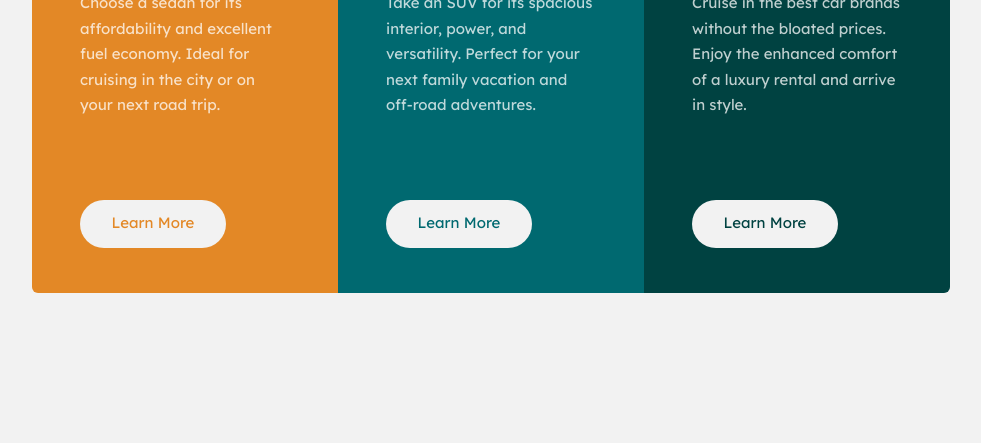
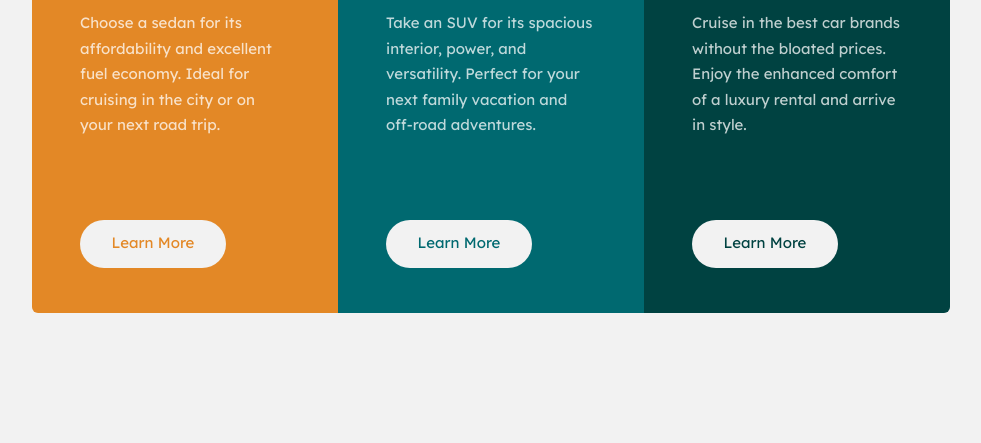
Before and after one commit to gnjmonroe/3-column-preview-card-component-main, a plain HTML site: page index.html in a window 1536 px wide. Shown: the part 357-800 px from the top of the page, without its empty margins (277-1258 px from the left). Drawn offline with Linux system fonts and the light colour scheme.

Commit message:
README update and desktop margin update

```diff
--- a/scss/layout/_layout.scss
+++ b/scss/layout/_layout.scss
@@ -14,6 +14,7 @@ main {
   @media only screen and (min-width: 1440px) {
     flex-direction: row;
     margin: auto 0;
+    margin-top: 10.625rem;
     border-radius: 0.375rem;
     height: 31.25rem;
   }
```
Also changed, not shown: design/desktop-screenshot.png (added), main.css, 2 other files.
